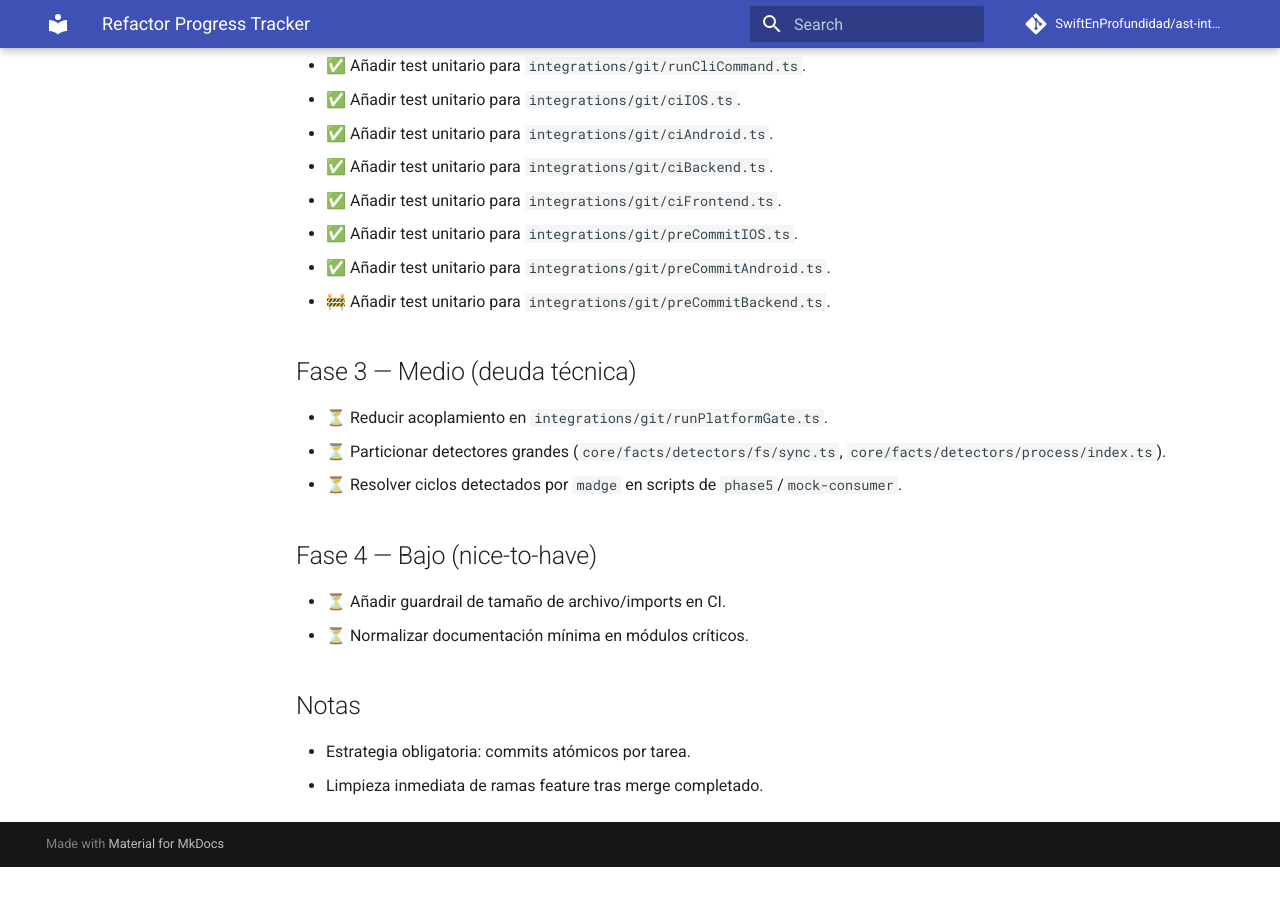
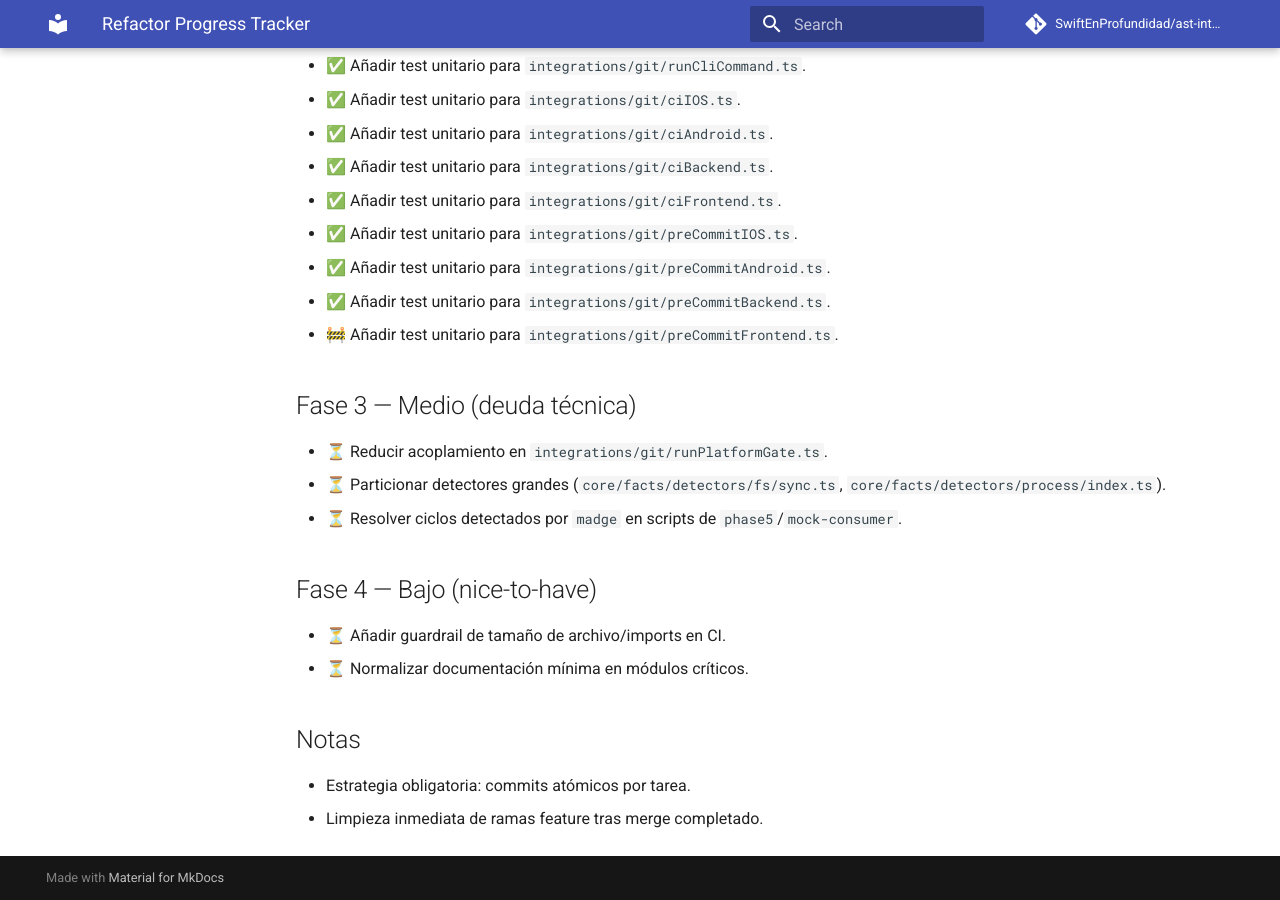
Before and after one commit to SwiftEnProfundidad/ast-intelligence-hooks, an MkDocs documentation site: the page built from docs/REFRACTOR_PROGRESS.md, in a window 1280 px wide and 900 px high, scrolled down 1263 px. Built offline with MkDocs 1.6.1 and Material for MkDocs 9.7.7, drawn with Linux system fonts in a browser that asks for light colours; comment, search, counter and statistics services are not loaded; before the commit the page ends 2130 px from its top, so only the background shows below that.

Commit message:
test(git): add alias coverage for preCommitBackend runner

```diff
--- a/docs/REFRACTOR_PROGRESS.md
+++ b/docs/REFRACTOR_PROGRESS.md
@@ -38,7 +38,8 @@ Estado consolidado del refactor con seguimiento de tareas y evidencia del avance
 - ✅ Añadir test unitario para `integrations/git/ciFrontend.ts`.
 - ✅ Añadir test unitario para `integrations/git/preCommitIOS.ts`.
 - ✅ Añadir test unitario para `integrations/git/preCommitAndroid.ts`.
-- 🚧 Añadir test unitario para `integrations/git/preCommitBackend.ts`.
+- ✅ Añadir test unitario para `integrations/git/preCommitBackend.ts`.
+- 🚧 Añadir test unitario para `integrations/git/preCommitFrontend.ts`.
 
 ## Fase 3 — Medio (deuda técnica)
 - ⏳ Reducir acoplamiento en `integrations/git/runPlatformGate.ts`.
```
Also changed, not shown: 1 other file.
